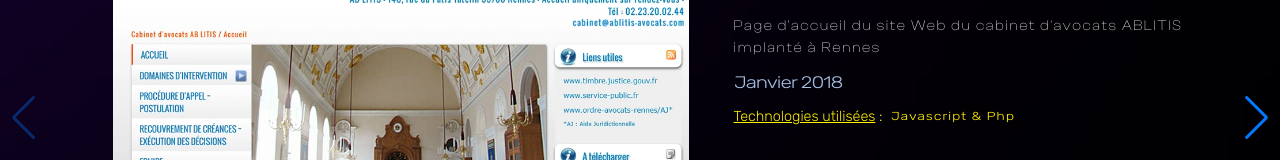
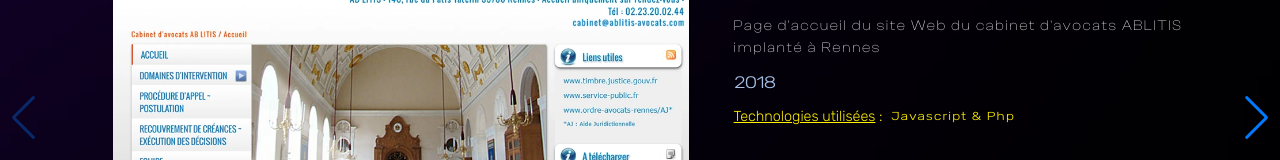
Before and after one commit to YoCode35/my-book, a Next.js app: page / in a window 1280 px wide. Shown: the part 5770-5930 px from the top of the page. Built offline with nearby package versions, Linux system fonts and the light colour scheme.

Commit message:
Added a new reference in the 'Multi-Projects 2011-18' section

```diff
--- a/src/app/pages/projets/multi-projects/multiProjects_2011-18.tsx
+++ b/src/app/pages/projets/multi-projects/multiProjects_2011-18.tsx
@@ -14,7 +14,7 @@ const MultiProjects1118 = () => {
       alt: "Page d'Accueil du site Web du Cabinet d'Avocats ABLITIS",
       title: "Cabinet d'avocats ABLITIS",
       description: "Page d'accueil du site Web du cabinet d'avocats ABLITIS implanté à Rennes",
-      date: "Janvier 2018",
+      date: "2018",
       technologies: "Javascript & Php",
       projectLink: "http://www.ablitis-avocats-rennes.bzh/",
       linkLabel: "Web",
@@ -23,12 +23,33 @@ const MultiProjects1118 = () => {
       url: "/img/multiprojects_1118/procedure-appel_page.webp",
       alt: "Page de prestations du Cabinet d'Avocats ABLITIS",
       title: "Cabinet d'avocats ABLITIS",
-      description: "Page présentant des prestations du Cabinet d'avocats ABLITIS concernant la procédure d'appel et la postulation",
-      date: "Janvier 2018",
+      description: "Page de prestations",
+      date: "2018",
       technologies: "Javascript & Php",
       projectLink: "http://www.ablitis-avocats-rennes.bzh/",
       linkLabel: "Web",
     },
+    {
+      url: "/img/multiprojects_1118/homepage_(qualiciel).webp",
+      alt: "Page d'Accueil du site Web Qualiciel",
+      title: "Qualiciel",
+      description: "Page d'accueil d'un Site Web d'un fournisseur et poseur de solutions solaires photovoltaïques",
+      date: "2013",
+      technologies: "Javascript & Php",
+      projectLink: "",
+      linkLabel: "",
+    },
+    {
+      url: "/img/multiprojects_1118/pvsystem_(qualiciel).webp",
+      alt: "Page produit",
+      title: "Qualiciel",
+      description: "Page produit",
+      date: "2013",
+      technologies: "Javascript & Php",
+      projectLink: "",
+      linkLabel: "",
+    },
+    /*
     {
       url: "/img/multiprojects_1118/slide_plus-de-projets-sur-linkedin.png",
       alt: "Message d'informations concernant plus de projets présents sur mon profil LinkedIn",
@@ -39,6 +60,7 @@ const MultiProjects1118 = () => {
       projectLink: "https://www.linkedin.com/in/ygregoire/",
       linkLabel: "LinkedIn",
     },
+    */
   ];
 
   return (
@@ -99,6 +121,7 @@ const MultiProjects1118 = () => {
         <DotsRectangle
           className="w-full"
           rows={3}
+
           dotsPerRow={10}
           dotColor="#fff000"
           width="100%"
```
Also changed, not shown: public/img/multiprojects_1118/homepage_(qualiciel).webp (added), public/img/multiprojects_1118/pvsystem_(qualiciel).webp (added).
